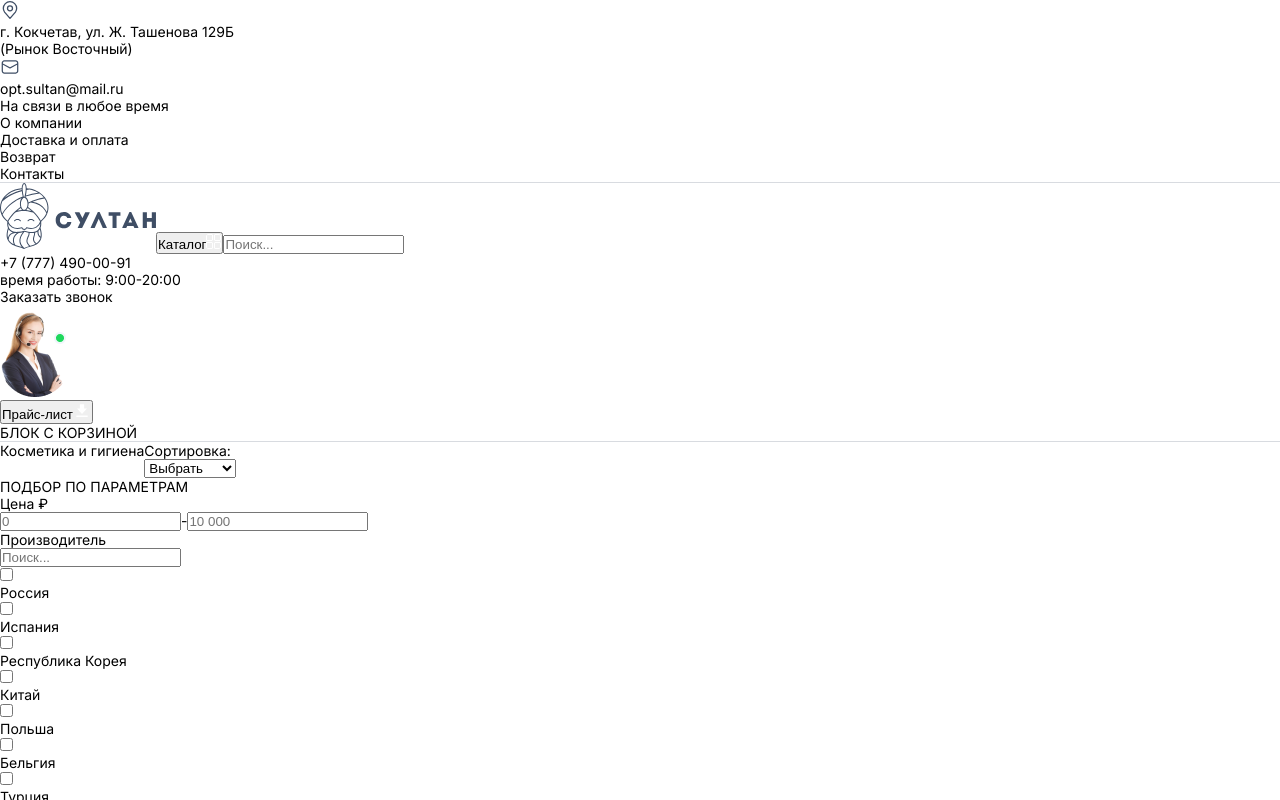
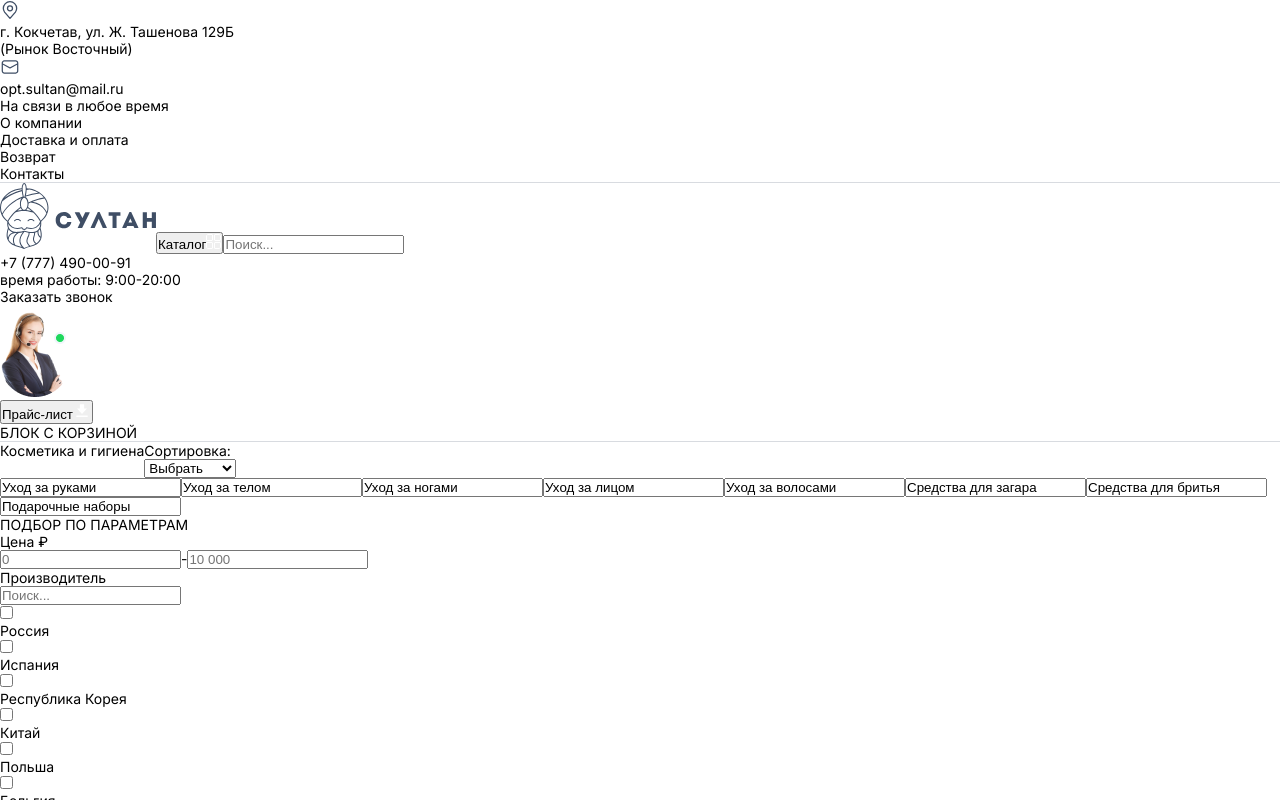
Before and after one commit to tatimi18/webshop, a React (Create React App) app: page / in a window 1280 px wide. Shown: the top 800 px of the page. Built offline with nearby package versions, Linux system fonts and the light colour scheme.

Commit message:
categoryFilter without useState

```diff
--- a/src/App.tsx
+++ b/src/App.tsx
@@ -6,13 +6,13 @@ import CatalogList from './components/CatalogList';
 import CatalogItem from './components/CatalogItem';
 import MySelect from './components/UI/select/MySelect';
 import Sidebar from './components/Sidebar';
+import CategoryNav from './components/CategoryNav';
 
 
 
 function App() {
 	const [selectedSort, setSelectedSort] = useState('');
-	const [catalogOrder, setCatalogOrder] = useState(catalog)
-
+	const [catalogOrder, setCatalogOrder] = useState(catalog);
 
 	const sortCatalog = (sortType: string) => {
 		setSelectedSort(sortType);
@@ -33,6 +33,30 @@ function App() {
 		setCatalogOrder(sortedCatalog)
 	}
 
+	function filterByCategory(category) {
+		/* category.target.classList.toggle('input__category__active')
+
+		if (category.target.className === 'input__category input__category__active') {
+			getFilteredCatalog(catalogOrder, category.target.value)
+		} else {
+			console.log('отменяем фильтр');
+			setCatalogOrder(catalog)
+		} */
+
+		category.target.className = 'input__category input__category__active';
+		getFilteredCatalog(catalogOrder, category.target.value)
+
+
+	}
+
+	function getFilteredCatalog(itemsToFilter, selectedFilter) {
+		let copy = [...itemsToFilter];
+		const words = selectedFilter.split(' ')
+
+		let filteredCatalog = copy.filter(item => item.categories.join(',').includes(words[words.length - 1]))
+		setCatalogOrder(filteredCatalog)
+	}
+
 	return (
 
 		<div>
@@ -42,6 +66,7 @@ function App() {
 
 				<div className="flex__firstLine" style={{display: 'flex'}}>
 					<div className="catalog__title">Косметика и гигиена</div>
+
 
 					<MySelect
 						value={selectedSort}
@@ -53,8 +78,14 @@ function App() {
 							{value: 'price-DOWN', name: 'Цена ↓', reverse: true},
 						]}
 						defaultValue={'Выбрать'}
-					/>
+						/>
 				</div>
+
+				<CategoryNav
+					onClick={filterByCategory}
+					className__input={'input__category'}
+					classNameUl={'ul__horizontal'}
+				/>
 
 				<div className="flex">
 					<Sidebar/>
--- a/src/catalog_data/catalog.json
+++ b/src/catalog_data/catalog.json
@@ -11,8 +11,7 @@
 	  "description": "Насыщенный питательный крем устраняет сухость кожи и делает ее заметно мягче. Интенсивно разглаживая кожу, придает рукам ухоженный вид",
 	  "price": "99",
 	  "categories": [
-		"руки",
-		"тело"
+		"Уход за руками"
 	  ]
 	},
 
@@ -28,7 +27,7 @@
 		"description": "Гель для душа, обогащённый молочными протеинами, глубоко увлажняет и мгновенно смягчает Вашу кожу.",
 		"price": "199",
 		"categories": [
-		  "тело"
+		  "Уход за телом"
 		]
 	  },
 
@@ -44,7 +43,7 @@
 		"description": "Благодаря входящим в состав кислотам, таким как молочная, гликолевая, салициловая, а также многочисленным фруктовым экстрактам, пилинг для ног помогает удалить ороговевшие клетки кожи ступней, обновляя ее и делая нежной и гладкой.",
 		"price": "349",
 		"categories": [
-		  "ноги"
+		  "Уход за ногами"
 		]
 	  },
 
@@ -60,8 +59,8 @@
 		"description": "Крем для ног на основе масла Ши,Какао и Жожоба глубоко питает и восстанавливает сухую кожу стоп, увлажняет и смягчает кожу, делая пяточки гладкими и нежными.",
 		"price": "50",
 		"categories": [
-		  "ноги",
-		  "тело"
+		  "Уход за ногами",
+		  "Уход за телом"
 		]
 	  },
 
@@ -77,7 +76,7 @@
 		"description": "Пилинг-гель с экстрактом яблока и фруктовыми кислотами помогает бороться с преждевременным старением кожи, ускоряет отшелушивание рогового слоя и обновление эпидермиса. При систематическом применении стимулируются процессы обновления клеток, кожа приобретает сияющий ровный цвет, осветляются пигментные пятна.",
 		"price": "449",
 		"categories": [
-		  "лицо"
+		  "Уход за лицом"
 		]
 	  },
 
@@ -93,7 +92,7 @@
 		"description": "Сыворотка для лица с натуральными экстрактами создана для бережного ухода за чувствительной и сухой кожей лица.",
 		"price": "849",
 		"categories": [
-		  "лицо"
+		  "Уход за лицом"
 		]
 	  },
 
@@ -109,7 +108,7 @@
 		"description": "Интенсивно увлажняет, питает и восстанавливает структуру волос до самых кончиков",
 		"price": "629",
 		"categories": [
-		  "волосы"
+		  "Уход за волосами"
 		]
 	  },
 
@@ -125,7 +124,7 @@
 		"description": "Кондиционер подготавливает волосы к дальнейшей сушке феном или укладке.",
 		"price": "750",
 		"categories": [
-		  "волосы"
+		  "Уход за волосами"
 		]
 	  },
 
@@ -141,7 +140,7 @@
 		"description": "Рекомендуем для ухода за волосами ослабленными, ломкими и жёсткими, а так же тяжело расчесываемыми.",
 		"price": "269",
 		"categories": [
-		  "волосы"
+		  "Уход за волосами"
 		]
 	  },
 
@@ -157,11 +156,11 @@
 		"description": "Мягкая формула геля содержит органический экстракт (98%) алоэ для увлажнения и смягчения различных участков кожи, таких как лицо, руки, ноги",
 		"price": "519",
 		"categories": [
-		  "тело",
-		  "загар",
-		  "лицо",
-		  "руки",
-		  "ноги"
+		  "Уход за телом",
+		  "Средства для загара",
+		  "Уход за лицом",
+		  "Уход за руками",
+		  "Уход за ногами"
 		]
 	  },
 
@@ -177,10 +176,10 @@
 		"description": "Идеальное средство защиты для сверхчувствительной к солнцу кожи, с повышенной склонностью к раздражению.",
 		"price": "519",
 		"categories": [
-			"тело",
-			"загар",
-			"руки",
-			"ноги"
+			"Уход за телом",
+			"Средства для загара",
+			"Уход за руками",
+			"Уход за ногами"
 		]
 	  },
 
@@ -196,8 +195,8 @@
 		"description": "Гель идеально подойдет для тех, кто ищет уход и защиту от солнца в одном средстве.",
 		"price": "749",
 		"categories": [
-			"загар",
-			"лицо"
+			"Средства для загара",
+			"Уход за лицом"
 		]
 	  },
 
@@ -213,8 +212,8 @@
 		"description": "Не содержит спирта. Протестирован под дерматологическим контролем.",
 		"price": "569",
 		"categories": [
-		  "лицо",
-		  "бритье"
+		  "Уход за лицом",
+		  "Средства для бритья"
 		]
 	  },
 
@@ -230,8 +229,8 @@
 		"description": "Гипоаллергенная формула пены разработана специально для чувствительной кожи мужчин.",
 		"price": "199",
 		"categories": [
-			"лицо",
-			"бритье"
+			"Уход за лицом",
+			"Средства для бритья"
 		]
 	  },
 
@@ -247,8 +246,8 @@
 		"description": "Обновляющий био гоммаж и питательная био маска совершенствуют вашу кожу, чтобы вы всегда были ослепительно прекрасны!",
 		"price": "249",
 		"categories": [
-		  "подарочные наборы",
-		  "лицо"
+		  "Подарочные наборы",
+		  "Уход за лицом"
 		]
 	  },
 
@@ -264,8 +263,8 @@
 		"description": "Дарите полезные и нужные подарки, которые расскажут о вашей заботе и будут радовать качественными продуктами.",
 		"price": "600",
 		"categories": [
-		  "руки",
-		  "подарочные наборы"
+		  "Уход за руками",
+		  "Подарочные наборы"
 		]
 	  },
 
@@ -281,8 +280,8 @@
 		"description": "Прикосновение шелка к Вашей коже - несравненно нежное влажное бритье с гелем от VOX. Побалуйте себя ароматом чувственного алоэ.",
 		"price": "249",
 		"categories": [
-		  "тело",
-		  "бритье"
+		  "Уход за телом",
+		  "Средства для бритья"
 		]
 	  },
 
@@ -298,7 +297,7 @@
 		"description": "Идеальное очищение для кожи склонной к жирности и кожи с расширенными порами и появлению закупорки пор.",
 		"price": "750",
 		"categories": [
-		  "лицо"
+		  "Уход за лицом"
 		]
 	  },
 
@@ -314,7 +313,7 @@
 		"description": "Осветлитель для волос Syoss Платиновый осветлитель 13-5 с блонд-активатором и системой против повреждений",
 		"price": "399",
 		"categories": [
-		  "волосы"
+		  "Уход за волосами"
 		]
 	  },
 
@@ -330,8 +329,8 @@
 		"description": "Сладкое наслаждение для вашей кожи!",
 		"price": "329",
 		"categories": [
-		  "подарочные наборы",
-		  "тело"
+		  "Подарочные наборы",
+		  "Уход за телом"
 		]
 	  }
 ]
--- /dev/null
+++ b/src/components/CategoryNav.tsx
@@ -0,0 +1,34 @@
+import React from 'react'
+import catalog from '../catalog_data/catalog.json'
+
+const CategoryNav = ({classNameUl, className__input, onClick}) => {
+    const categoriesSet = new Set();
+    const allCategories = [];
+
+    for (let item of catalog) {
+        allCategories.push(...item.categories)
+    }
+
+    for (let category of allCategories) {
+        categoriesSet.add(category)
+    }
+
+    const listCategories = Array.from(categoriesSet).map((category: string) =>
+        <input
+            readOnly
+            value={category}
+            key={category}
+            className={className__input}
+            onClick={onClick}
+        />
+
+        )
+
+  return (
+    <ul className={classNameUl}>
+        {listCategories}
+    </ul>
+  )
+}
+
+export default CategoryNav
--- a/src/css/blocks/_nav.css
+++ b/src/css/blocks/_nav.css
@@ -83,3 +83,50 @@
     display: flex;
     align-items: center;
 }
+
+.ul__horizontal {
+    padding-bottom: 30px;
+    display: flex;
+    align-items: center;
+    justify-content: space-between;
+}
+
+.li__horizotal {
+    list-style-type: none;
+    font-weight: 400;
+    font-size: 14px;
+    line-height: 17px;
+    text-align: center;
+    color: #3F4E65;
+}
+
+.li__wrapper {
+    padding: 10px;
+    display: flex;
+    align-items: center;
+    height: 60px;
+    box-shadow: 0px 14px 39px -11px rgb(0 0 0 / 8%);
+    border-radius: 10px;
+}
+
+.input__category {
+    outline: none;
+    padding: 10px;
+    display: flex;
+    align-items: center;
+    height: 60px;
+    box-shadow: 0px 14px 39px -11px rgb(0 0 0 / 8%);
+    border-radius: 10px;
+    font-weight: 400;
+    font-size: 14px;
+    line-height: 17px;
+    text-align: center;
+    color: #3F4E65;
+    border: none;
+    cursor: pointer;
+    width: 160px;
+}
+
+.input__category.input__category__active {
+    background: #ffc85e73;
+}
```
